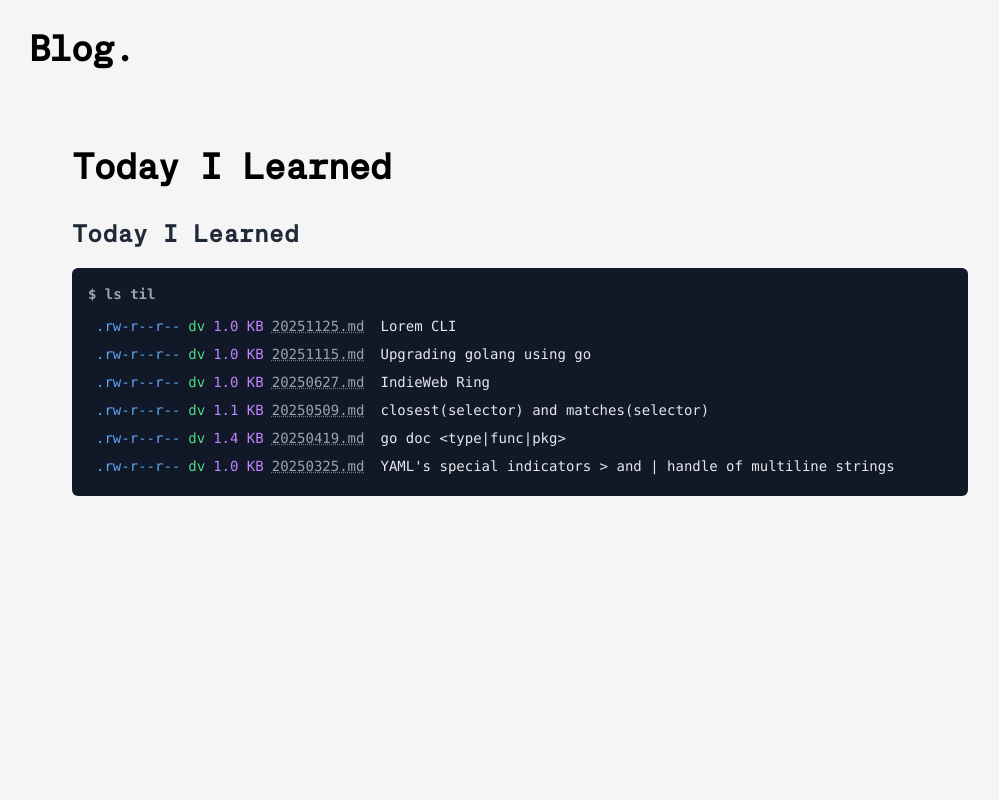
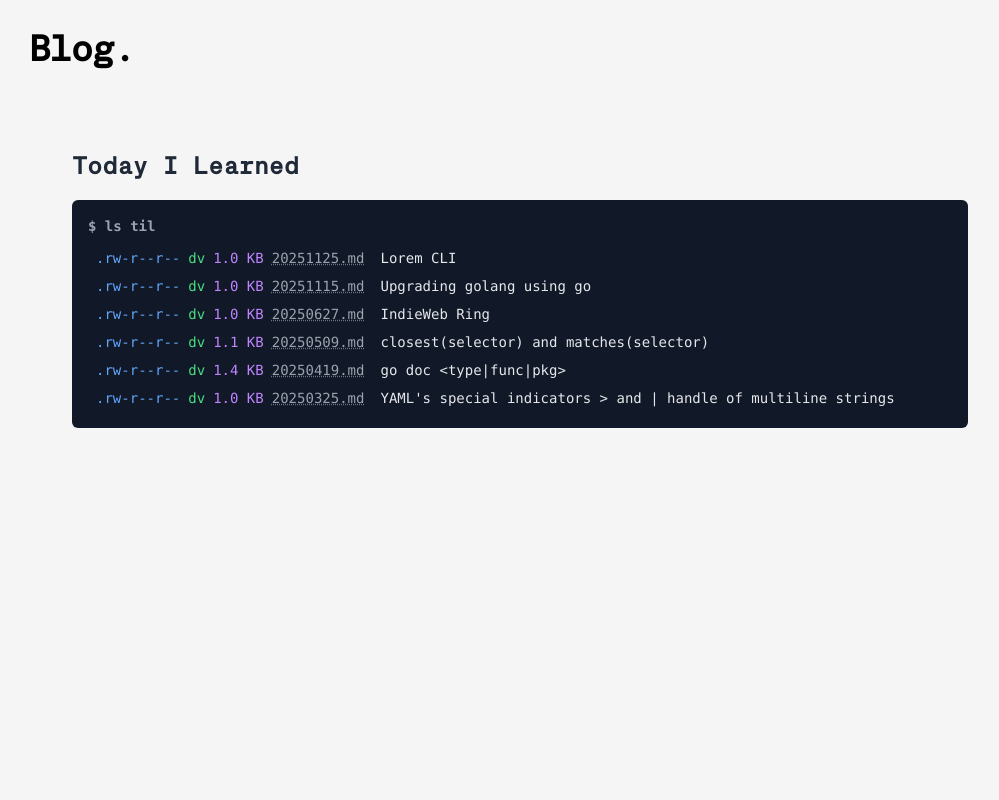
Before and after one commit to dviramontes/dotcom, a Next.js app: page /til in a window 1280 px wide. Shown: the top 800 px of the page, without its empty margins (120-1119 px from the left). Built offline with nearby package versions, Linux system fonts and the light colour scheme.

Commit message:
remove til page title

```diff
--- a/pages/til.tsx
+++ b/pages/til.tsx
@@ -23,9 +23,6 @@ export default function Index({ allPosts }: Props) {
             <Header />
             <article className="w-full">
               <div className="max-w-4xl mx-auto">
-                <h1 className="text-3xl md:text-4xl font-bold tracking-tighter leading-tight md:leading-none mb-8 text-center md:text-left">
-                  Today I Learned
-                </h1>
                 {allPosts.length > 0 && <TILTerminalList entries={allPosts} />}
               </div>
             </article>
```
